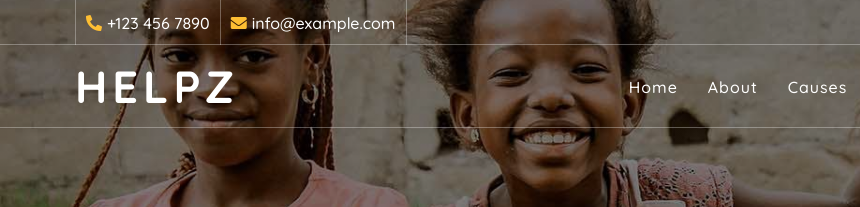
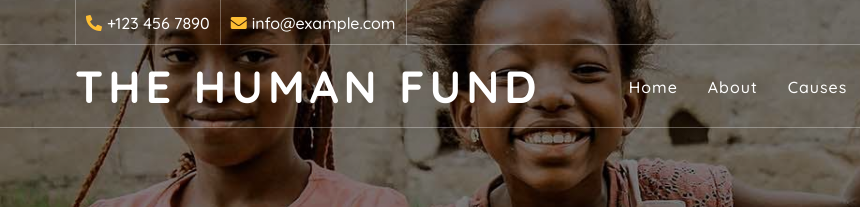
Before and after one commit to mIronsideS/charity-website, a plain HTML site: page service.html in a window 1280 px wide. Shown: the top 207 px of the page, 0-860 px from the left. Drawn offline with nearby package versions, Linux system fonts and the light colour scheme.

Commit message:
Update service.html

```diff
--- a/service.html
+++ b/service.html
@@ -2,7 +2,7 @@
 <html lang="en">
     <head>
         <meta charset="utf-8">
-        <title>HELPZ - Free Charity Website Template</title>
+        <title>The Human Fund</title>
         <meta content="width=device-width, initial-scale=1.0" name="viewport">
         <meta content="Free Website Template" name="keywords">
         <meta content="Free Website Template" name="description">
@@ -59,7 +59,7 @@
         <!-- Nav Bar Start -->
         <div class="navbar navbar-expand-lg bg-dark navbar-dark">
             <div class="container-fluid">
-                <a href="index.html" class="navbar-brand">Helpz</a>
+                <a href="index.html" class="navbar-brand">The Human Fund</a>
                 <button type="button" class="navbar-toggler" data-toggle="collapse" data-target="#navbarCollapse">
                     <span class="navbar-toggler-icon"></span>
                 </button>
```
